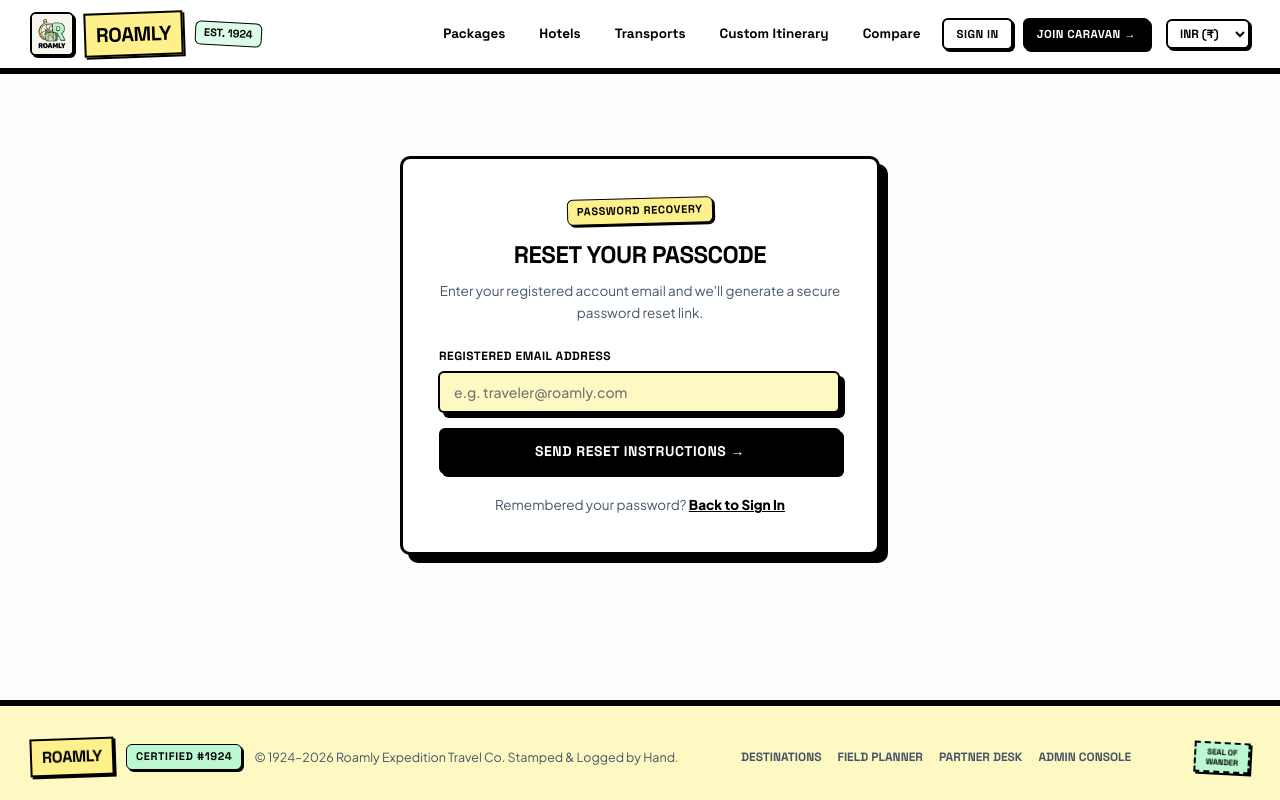
After one commit to HBJ17/Roamly, a Flask app: page /forgot-password in a window 1280 px wide. The commit adds this page. Run offline with Flask 3, Linux system fonts and the light colour scheme.

Commit message:
feat(auth): implement rate limiting, secure password reset flow and auth views

```diff
--- a/auth.py
+++ b/auth.py
@@ -1,6 +1,14 @@
+import datetime
 from flask import Blueprint, render_template, request, redirect, url_for, session, flash
 from database.connection import get_db_connection
-from utils.security import hash_password, verify_password
+from utils.security import (
+    hash_password,
+    verify_password,
+    is_rate_limited,
+    record_failed_attempt,
+    clear_failed_attempts,
+    generate_reset_token
+)
 
 auth_bp = Blueprint('auth', __name__)
 
@@ -78,8 +86,16 @@ def login():
         return redirect(url_for('agency.dashboard'))
 
     if request.method == 'POST':
+        client_ip = request.remote_addr or 'unknown'
         username = request.form.get('username', '').strip()
         password = request.form.get('password', '').strip()
+
+        # check rate limiting per IP + username
+        rate_key = f"{client_ip}:{username.lower()}"
+        limited, retry_sec = is_rate_limited(rate_key, max_attempts=5, window_seconds=300)
+        if limited:
+            flash(f'Too many failed login attempts. Account temporarily locked for security. Try again in {retry_sec} seconds.', 'danger')
+            return render_template('login.html')
 
         if not username or not password:
             flash('Please enter both username and password.', 'danger')
@@ -93,7 +109,9 @@ def login():
         user = cursor.fetchone()
 
         if user and verify_password(password, user['password']):
+            clear_failed_attempts(rate_key)
             conn.close()
+            session.clear()
             session['user_id'] = user['id']
             session['username'] = user['username']
             flash('Logged in successfully!', 'success')
@@ -104,7 +122,9 @@ def login():
         admin = cursor.fetchone()
 
         if admin and verify_password(password, admin['password']):
+            clear_failed_attempts(rate_key)
             conn.close()
+            session.clear()
             session['admin_id'] = admin['id']
             session['admin_username'] = admin['username']
             session['admin_role'] = admin['role']
@@ -121,6 +141,8 @@ def login():
             if agency['status'] != 'Active':
                 flash('Your agency account is currently suspended. Please contact administrator.', 'danger')
                 return render_template('login.html')
+            clear_failed_attempts(rate_key)
+            session.clear()
             session['agency_id'] = agency['id']
             session['agency_name'] = agency['name']
             session['agency_type'] = agency['agency_type']
@@ -128,10 +150,96 @@ def login():
             flash(f'Welcome back, {agency["name"]}!', 'success')
             return redirect(url_for('agency.dashboard'))
 
+        record_failed_attempt(rate_key)
         flash('Invalid username or password.', 'danger')
         return render_template('login.html')
 
     return render_template('login.html')
+
+# forgot password request
+@auth_bp.route('/forgot-password', methods=['GET', 'POST'])
+def forgot_password():
+    if request.method == 'POST':
+        email = request.form.get('email', '').strip().lower()
+        if not email:
+            flash('Please enter your registered email address.', 'danger')
+            return render_template('forgot_password.html')
+
+        conn = get_db_connection()
+        cursor = conn.cursor()
+
+        # check in users, admins, agencies
+        cursor.execute('SELECT email FROM users WHERE email = %s UNION SELECT email FROM admins WHERE email = %s UNION SELECT email FROM agencies WHERE email = %s', (email, email, email))
+        account = cursor.fetchone()
+
+        if account:
+            token = generate_reset_token()
+            expires_at = datetime.datetime.now() + datetime.timedelta(hours=1)
+            cursor.execute('''
+                INSERT INTO password_resets (email, token, expires_at, used)
+                VALUES (%s, %s, %s, 0)
+            ''', (email, token, expires_at))
+            conn.commit()
+
+            reset_url = url_for('auth.reset_password', token=token, _external=True)
+            flash(f"Password reset link created! (For testing/development: {reset_url})", 'success')
+        else:
+            # Prevent email enumeration while giving positive feedback
+            flash("If that email address exists in our system, a password reset link has been dispatched.", 'info')
+
+        conn.close()
+        return redirect(url_for('auth.login'))
+
+    return render_template('forgot_password.html')
+
+# reset password with token
+@auth_bp.route('/reset-password/<token>', methods=['GET', 'POST'])
+def reset_password(token):
+    conn = get_db_connection()
+    cursor = conn.cursor()
+
+    cursor.execute('''
+        SELECT * FROM password_resets
+        WHERE token = %s AND used = 0 AND expires_at >= CURRENT_TIMESTAMP
+        ORDER BY id DESC LIMIT 1
+    ''', (token,))
+    reset_record = cursor.fetchone()
+
+    if not reset_record:
+        conn.close()
+        flash('Password reset token is invalid or has expired. Please request a new link.', 'danger')
+        return redirect(url_for('auth.forgot_password'))
+
+    if request.method == 'POST':
+        password = request.form.get('password', '').strip()
+        confirm_password = request.form.get('confirm_password', '').strip()
+
+        if not password or len(password) < 6:
+            conn.close()
+            flash('Password must be at least 6 characters.', 'danger')
+            return render_template('reset_password.html', token=token)
+
+        if password != confirm_password:
+            conn.close()
+            flash('Passwords do not match.', 'danger')
+            return render_template('reset_password.html', token=token)
+
+        hashed = hash_password(password)
+        email = reset_record['email']
+
+        # Update in users, admins, agencies
+        cursor.execute('UPDATE users SET password = %s WHERE email = %s', (hashed, email))
+        cursor.execute('UPDATE admins SET password = %s WHERE email = %s', (hashed, email))
+        cursor.execute('UPDATE agencies SET password = %s WHERE email = %s', (hashed, email))
+        cursor.execute('UPDATE password_resets SET used = 1 WHERE id = %s', (reset_record['id'],))
+        conn.commit()
+        conn.close()
+
+        flash('Your password has been successfully updated! Please log in.', 'success')
+        return redirect(url_for('auth.login'))
+
+    conn.close()
+    return render_template('reset_password.html', token=token)
 
 # user logout
 @auth_bp.route('/logout')
--- /dev/null
+++ b/templates/forgot_password.html
@@ -0,0 +1,28 @@
+{% extends 'base.html' %}
+
+{% block title %}Forgot Password - Roamly{% endblock %}
+
+{% block content %}
+<div class="card reveal-scroll" style="max-width: 480px; margin: 40px auto; padding:36px; border: 3px solid #000; box-shadow: 8px 8px 0px #000;">
+    <div style="text-align:center; margin-bottom:24px;">
+        <span class="badge badge-yellow" style="margin-bottom:8px; transform:rotate(-1.5deg);">PASSWORD RECOVERY</span>
+        <h2 style="font-size:24px; margin:4px 0 6px;">Reset Your Passcode</h2>
+        <p style="color:var(--text-secondary); font-size:13.5px; margin:0;">Enter your registered account email and we'll generate a secure password reset link.</p>
+    </div>
+
+    <form action="{{ url_for('auth.forgot_password') }}" method="POST">
+        <div class="form-group mb-20">
+            <label class="form-label" for="email">Registered Email Address</label>
+            <input type="email" id="email" name="email" class="form-control" placeholder="e.g. traveler@roamly.com" required autofocus>
+        </div>
+
+        <button type="submit" class="btn btn-primary" style="width:100%; padding:12px; font-size:14px;">
+            Send Reset Instructions →
+        </button>
+    </form>
+
+    <div style="text-align:center; margin-top:20px; font-size:13.5px;">
+        <p style="margin:0; color:var(--text-secondary);">Remembered your password? <a href="{{ url_for('auth.login') }}" style="color:#000; font-weight:800; text-decoration:underline;">Back to Sign In</a></p>
+    </div>
+</div>
+{% endblock %}
```
Also changed, not shown: templates/agency/login.html (+10 -5 lines), templates/login.html (+5 -2 lines), templates/reset_password.html (added, +29 -0 lines).
